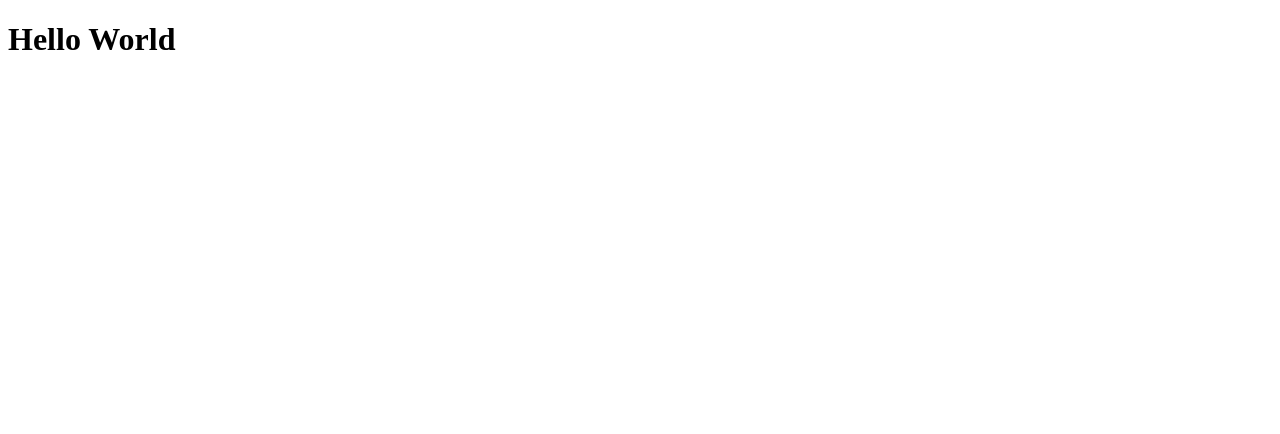
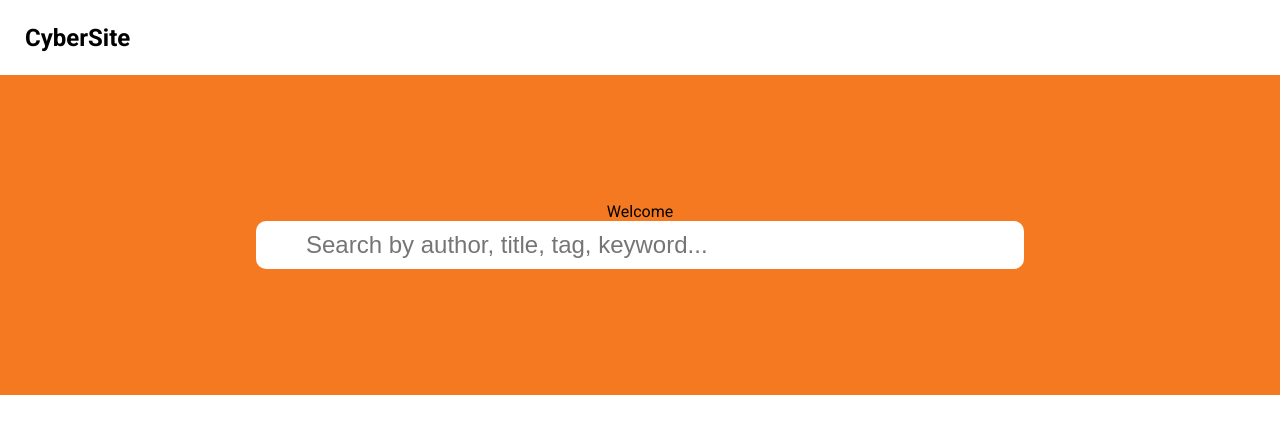
Before and after one commit to harrhunt/CyberSite, a Flask app: page / in a window 1280 px wide. Before the commit the part shown is almost empty. Shown: the top 434 px of the page. Run offline with Flask 2, Linux system fonts and the light colour scheme.

Commit message:
basic start to styling and layout for home page

```diff
--- a/static/styles/base.css
+++ b/static/styles/base.css
@@ -1,7 +1 @@
-:root {
-    --primary-color: #f47920;
-    --secondary-color: #f69240;
-    --light-gray: #e6e7e8;
-    --medium-gray: #a7a7a7;
-    --dark-gray: #828282;
-}
+@import url("https://fonts.googleapis.com/css2?family=Roboto:wght@100;300;400;500;700;900&display=swap");body,html{margin:0;padding:0;font-size:16px;font-family:"Roboto",Helvetica,Arial,sans-serif}.navbar{position:sticky;width:100%;height:75px;background:#fff;display:flex;flex-wrap:wrap;align-content:center}.navbar a{text-decoration:none;color:#000;font-size:1.5rem;margin:10px 25px;font-weight:bold}
--- /dev/null
+++ b/static/styles/index.css
@@ -0,0 +1 @@
+@import url("https://fonts.googleapis.com/css2?family=Roboto:wght@100;300;400;500;700;900&display=swap");.banner{width:100%;height:40vh;text-align:center;background:#f47920;display:flex;justify-content:center;align-content:center;flex-wrap:wrap}.search-container{width:100%}#search{width:60%;font-size:1.5rem;border-radius:10px;outline:none;border:0 solid transparent;padding:10px 50px;flex-basis:100%}
--- a/templates/base.html
+++ b/templates/base.html
@@ -6,13 +6,15 @@
 
     {% endblock %}
     {% block styles %}
-
+        <link rel="stylesheet" href="{{ url_for('static', filename='styles/base.css') }}">
     {% endblock %}
-    <title>CyberSite - {% block title %}{% endblock %}</title>
+    <title>{% block title %}CyberSite{% endblock %}</title>
 </head>
 <body>
 {% block navbar %}
-
+<div class="navbar">
+    <a href="/">CyberSite</a>
+</div>
 {% endblock %}
 {% block content %}
 
--- a/templates/index.html
+++ b/templates/index.html
@@ -1,4 +1,14 @@
 {% extends "base.html" %}
+{% block styles %}
+    {{ super() }}
+    <link rel="stylesheet" href="{{ url_for('static', filename='styles/index.css') }}">
+{% endblock %}
 {% block content %}
-    <h1>Hello World</h1>
+    <div class="banner">
+        <div class="welcome-statement">Welcome</div>
+        <div class="search-container">
+            <label for="search"></label><input type="search" id="search"
+                                               placeholder="Search by author, title, tag, keyword...">
+        </div>
+    </div>
 {% endblock %}
```
